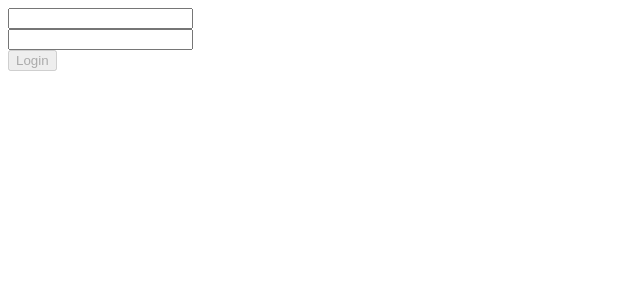
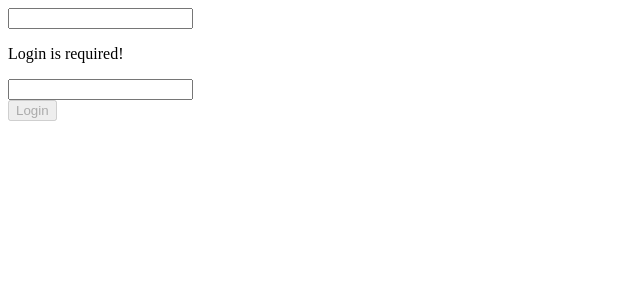
Before and after one commit to RafalG1991/angular-test-app, an Angular app: page / in a window 1280 px wide. Shown: the top 300 px of the page, without its empty margins (0-640 px from the left). Built offline with nearby package versions, Linux system fonts and the light colour scheme.

Commit message:
added p element with information about login required field when input has error required

```diff
--- a/src/app/app.component.html
+++ b/src/app/app.component.html
@@ -1,6 +1,9 @@
 <form #form="ngForm" (ngSubmit)="handleSubmit(form)">
   <div>
     <input type="text" name="login" [(ngModel)]="user.login" #login="ngModel" required minlength="3">
+    @if(login.hasError('required')) {
+      <p>Login is required!</p>
+    }
   </div>
   <div>
     <input type="password" name="password" [(ngModel)]="user.password" #password="ngModel">
```
